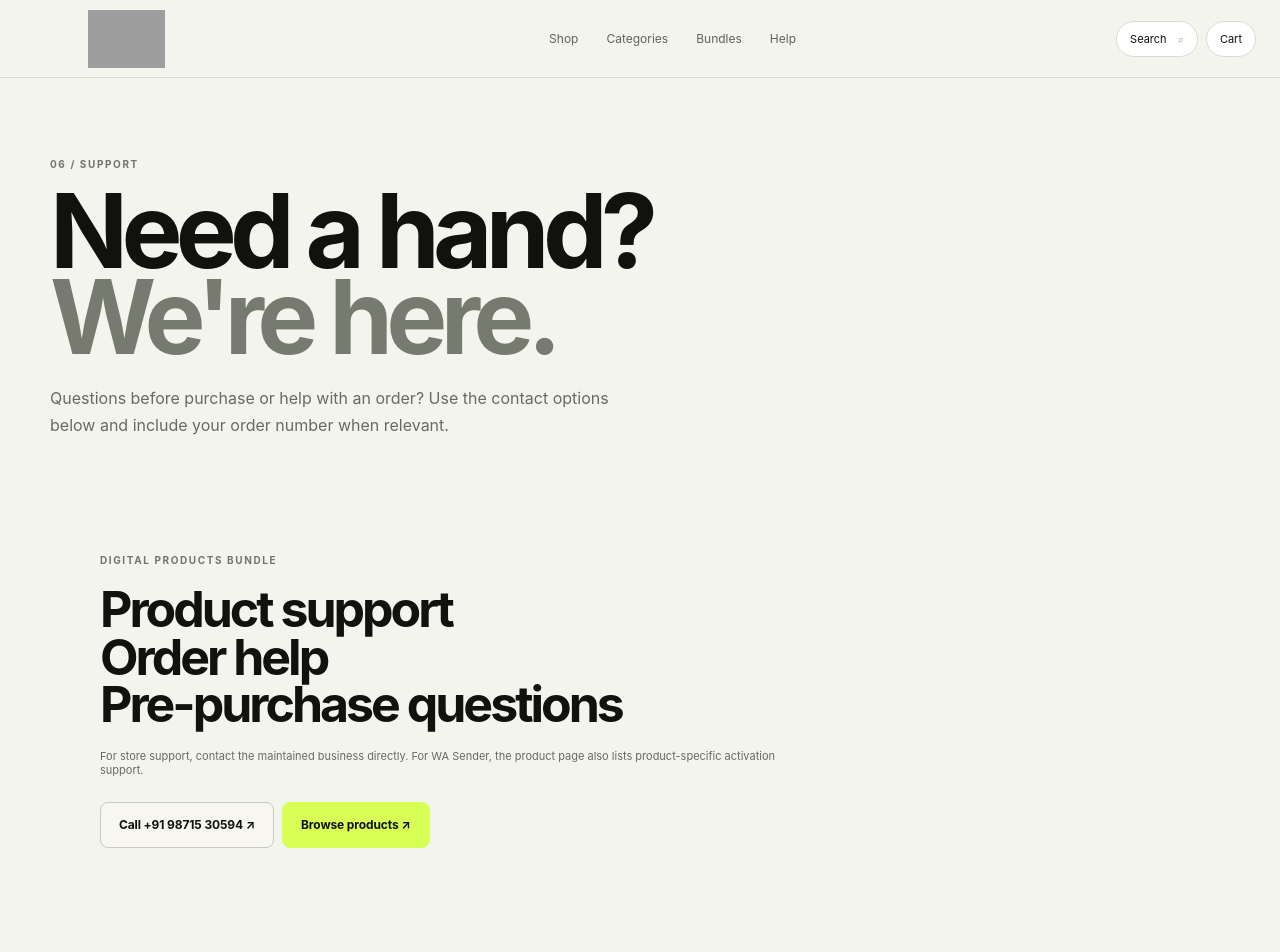
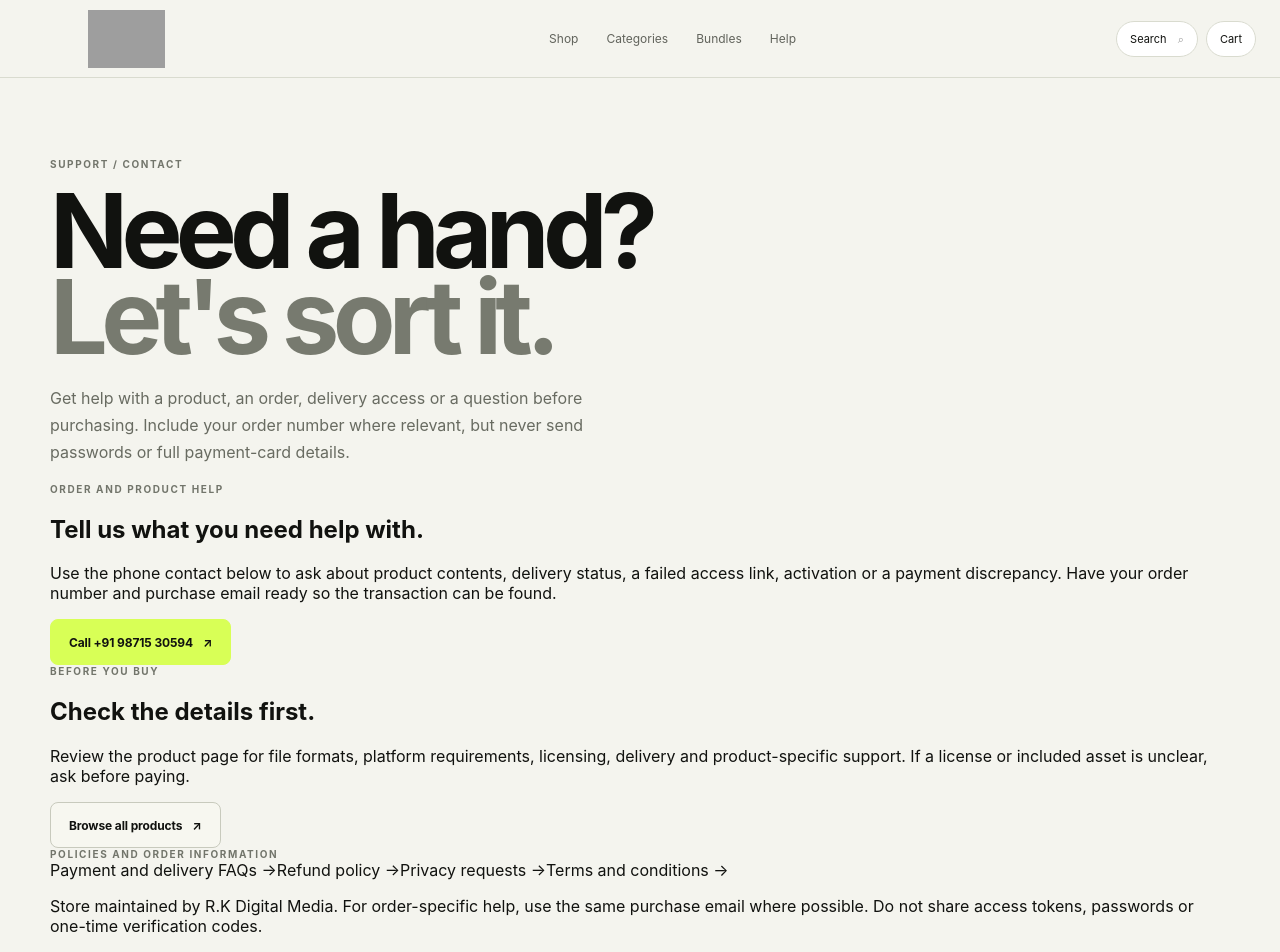
Before and after one commit to rohit-kumar-seo-repo/digital_products_bundle, a Next.js app: page /contact in a window 1280 px wide. Shown: the top 952 px of the page. Built offline with nearby package versions, Linux system fonts and the light colour scheme; grey boxes are pictures that could not be loaded.

Commit message:
support: clarify contact routes for orders privacy and pre-purchase questions

```diff
--- a/app/contact/page.tsx
+++ b/app/contact/page.tsx
@@ -1 +1,42 @@
-import Link from "next/link";import {Reveal} from "@/components/motion";export const metadata={title:"Contact | Digital Products Bundle",description:"Contact Digital Products Bundle for product questions, order help and pre-purchase support.",alternates:{canonical:"/contact"}};export default function Contact(){return <main className="infoV3"><div className="container"><Reveal><span className="eyebrow">06 / SUPPORT</span><h1>Need a hand?<br/><em>We're here.</em></h1><p className="infoLead">Questions before purchase or help with an order? Use the contact options below and include your order number when relevant.</p></Reveal><Reveal className="contactV3" delay={100}><span className="eyebrow">DIGITAL PRODUCTS BUNDLE</span><h2>Product support<br/>Order help<br/>Pre-purchase questions</h2><p>For store support, contact the maintained business directly. For WA Sender, the product page also lists product-specific activation support.</p><div className="contactActions"><a className="button buttonLight" href="tel:+919871530594">Call +91 98715 30594 ↗</a><Link className="button buttonDark" href="/products">Browse products ↗</Link></div></Reveal></div></main>}
+import Link from "next/link";
+import type { Metadata } from "next";
+import { Reveal } from "@/components/motion";
+
+export const metadata: Metadata = {
+  title: "Contact and Order Support",
+  description: "Contact Digital Products Bundle for product questions, order access, payment discrepancies, privacy requests and pre-purchase support.",
+  alternates: { canonical: "/contact" },
+};
+
+export default function Contact() {
+  return (
+    <main className="infoV3">
+      <div className="container">
+        <Reveal>
+          <span className="eyebrow">SUPPORT / CONTACT</span>
+          <h1>Need a hand?<br /><em>Let's sort it.</em></h1>
+          <p className="infoLead">Get help with a product, an order, delivery access or a question before purchasing. Include your order number where relevant, but never send passwords or full payment-card details.</p>
+        </Reveal>
+        <div className="contactSupportGridV1">
+          <Reveal className="contactSupportCardV1">
+            <span className="eyebrow">ORDER AND PRODUCT HELP</span>
+            <h2>Tell us what you need help with.</h2>
+            <p>Use the phone contact below to ask about product contents, delivery status, a failed access link, activation or a payment discrepancy. Have your order number and purchase email ready so the transaction can be found.</p>
+            <a className="button buttonDark" href="tel:+919871530594">Call +91 98715 30594 <span aria-hidden="true">↗</span></a>
+          </Reveal>
+          <Reveal className="contactSupportCardV1" delay={90}>
+            <span className="eyebrow">BEFORE YOU BUY</span>
+            <h2>Check the details first.</h2>
+            <p>Review the product page for file formats, platform requirements, licensing, delivery and product-specific support. If a license or included asset is unclear, ask before paying.</p>
+            <Link className="button buttonLight" href="/products">Browse all products <span aria-hidden="true">↗</span></Link>
+          </Reveal>
+        </div>
+        <section className="contactSupportLinksV1">
+          <span className="eyebrow">POLICIES AND ORDER INFORMATION</span>
+          <div><Link href="/faq">Payment and delivery FAQs →</Link><Link href="/refund-policy">Refund policy →</Link><Link href="/privacy">Privacy requests →</Link><Link href="/terms">Terms and conditions →</Link></div>
+        </section>
+        <p className="contactSupportNoticeV1">Store maintained by R.K Digital Media. For order-specific help, use the same purchase email where possible. Do not share access tokens, passwords or one-time verification codes.</p>
+      </div>
+    </main>
+  );
+}
```
